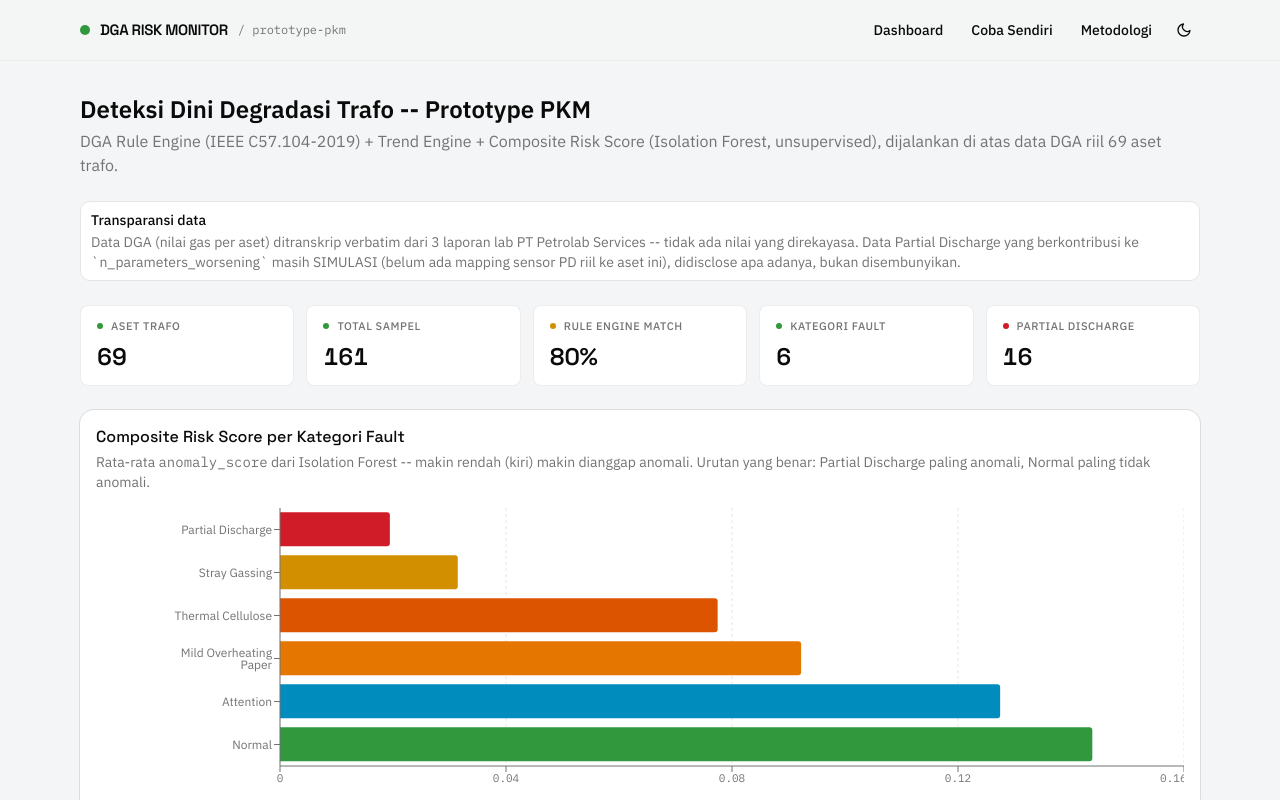
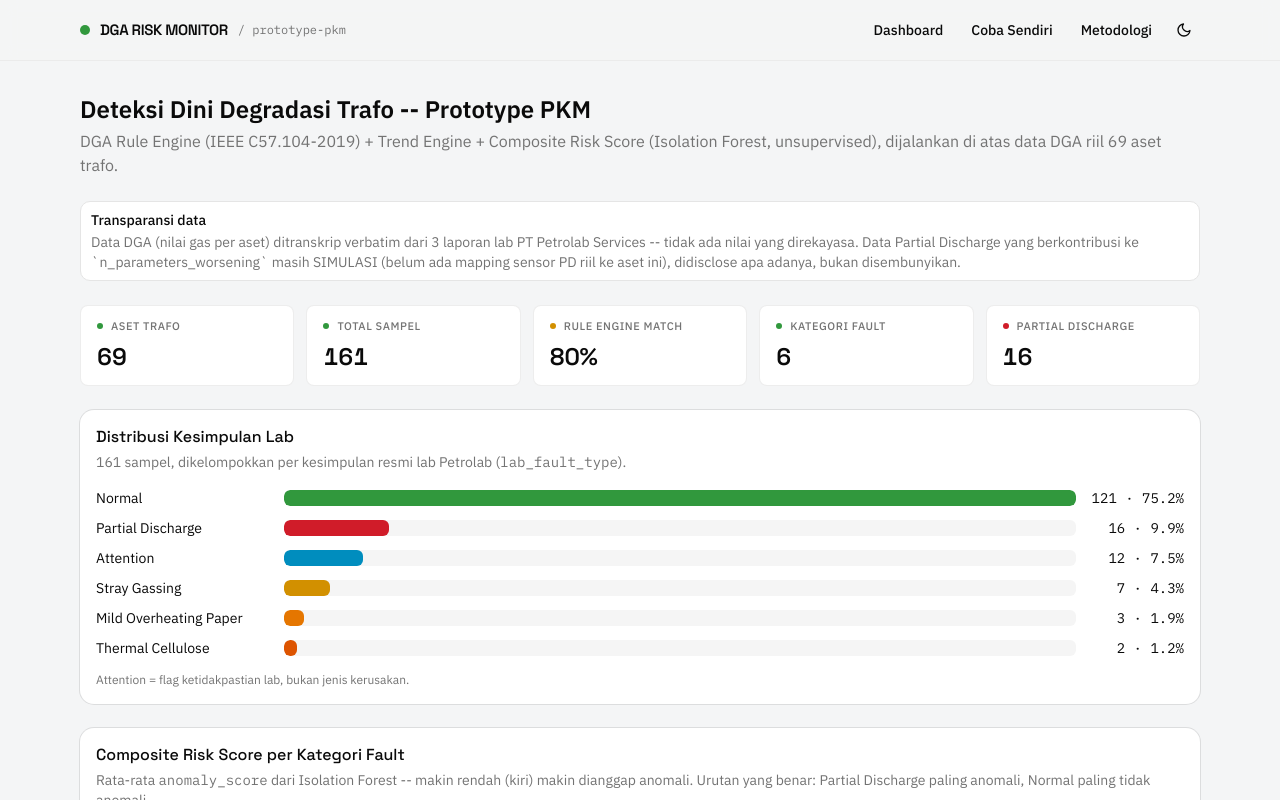
Before and after one commit to lenilestari/pkm-inovasi, a Next.js app in the folder webapp/: page / in a window 1280 px wide. Shown: the top 800 px of the page. Built offline with nearby package versions, Linux system fonts and the light colour scheme.

Commit message:
Add lab fault distribution panel to dashboard; clarify client-side is demo-only in slides

```diff
--- a/webapp/src/components/dashboard.tsx
+++ b/webapp/src/components/dashboard.tsx
@@ -65,7 +65,12 @@ function useSummary() {
       .map(([fault, { sum, count }]) => ({ fault, mean: sum / count, count }))
       .sort((a, b) => a.mean - b.mean);
 
-    return { nAssets, nSamples, matchRate, chartData, nCritical };
+    const distribution = Array.from(byFault.entries())
+      .map(([fault, { count }]) => ({ fault, count, pct: (count / nSamples) * 100 }))
+      .sort((a, b) => b.count - a.count);
+    const maxCount = Math.max(...distribution.map((d) => d.count));
+
+    return { nAssets, nSamples, matchRate, chartData, nCritical, distribution, maxCount };
   }, []);
 }
 
@@ -87,7 +92,7 @@ function StatChip({ label, value, colorVar }: { label: string; value: string; co
 }
 
 export function Dashboard() {
-  const { nAssets, nSamples, matchRate, chartData, nCritical } = useSummary();
+  const { nAssets, nSamples, matchRate, chartData, nCritical, distribution, maxCount } = useSummary();
   const [filter, setFilter] = useState("");
 
   const filteredRows = useMemo(() => {
@@ -115,6 +120,37 @@ export function Dashboard() {
           colorVar="var(--fault-pd)"
         />
       </div>
+
+      <Card>
+        <CardHeader>
+          <CardTitle className="font-display">Distribusi Kesimpulan Lab</CardTitle>
+          <CardDescription>
+            161 sampel, dikelompokkan per kesimpulan resmi lab Petrolab (<code className="font-data">lab_fault_type</code>).
+          </CardDescription>
+        </CardHeader>
+        <CardContent className="space-y-2.5">
+          {distribution.map((d) => (
+            <div key={d.fault} className="flex items-center gap-3">
+              <span className="w-44 shrink-0 text-sm truncate">{d.fault}</span>
+              <div className="flex-1 h-4 rounded-sm bg-muted overflow-hidden">
+                <div
+                  className="h-full rounded-sm"
+                  style={{
+                    width: `${(d.count / maxCount) * 100}%`,
+                    backgroundColor: faultColor(d.fault),
+                  }}
+                />
+              </div>
+              <span className="w-24 shrink-0 text-right text-sm font-data tabular-nums">
+                {d.count} &middot; {d.pct.toFixed(1)}%
+              </span>
+            </div>
+          ))}
+          <p className="text-xs text-muted-foreground pt-1">
+            Attention = flag ketidakpastian lab, bukan jenis kerusakan.
+          </p>
+        </CardContent>
+      </Card>
 
       <Card>
         <CardHeader>
```
Also changed, not shown: 1 other file (tests, documents, lock files or other folders).
